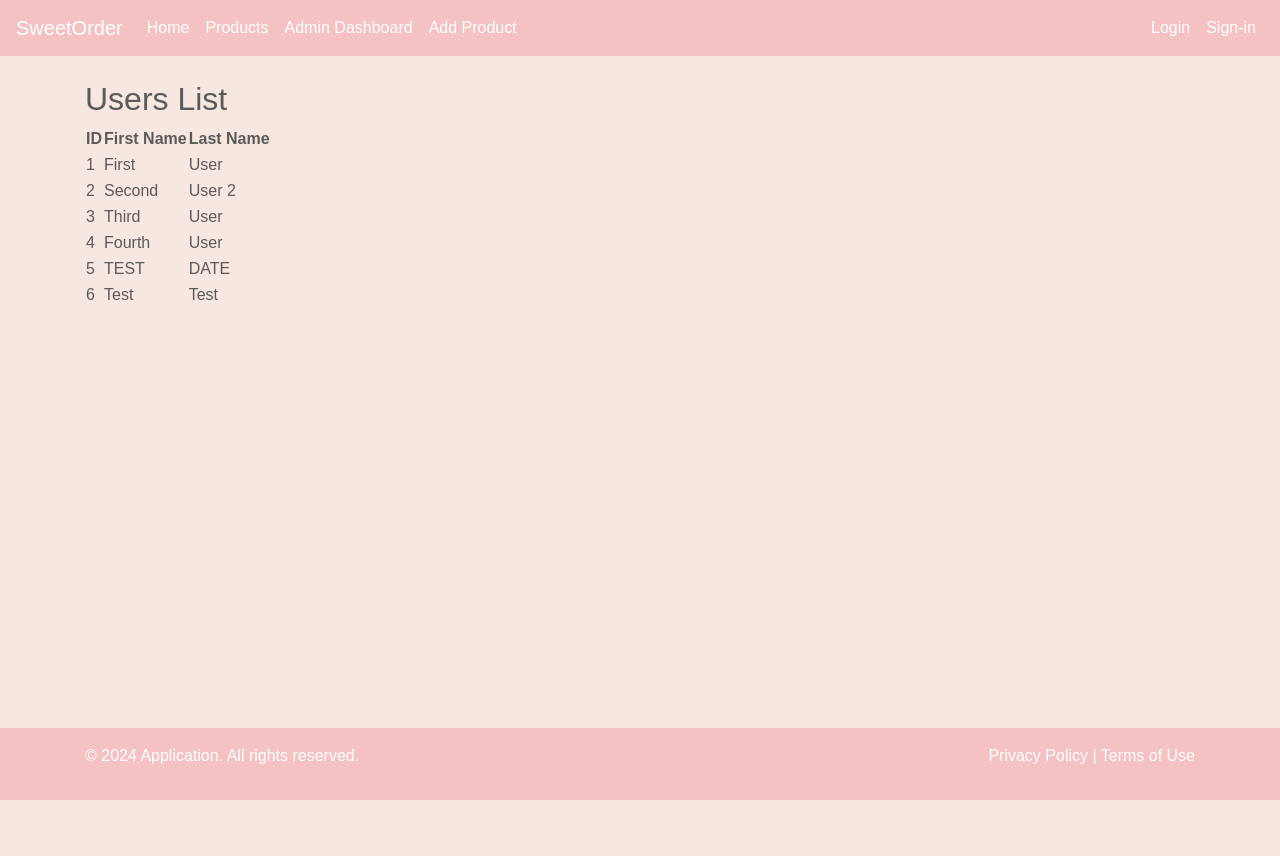
After one commit to BrunoOliveira90/SweetOrder, a Flask app: page /Admin_Dashboard in a window 1280 px wide. The commit adds this page. Run offline with Flask 3, Linux system fonts and the light colour scheme; some libraries are stand-ins or nearby versions.

```diff
--- a/app/auth.py
+++ b/app/auth.py
@@ -1,14 +1,14 @@
 from flask import render_template, redirect, url_for, Blueprint, flash, request
-from .models import User
+from .models import Product, User
 from werkzeug.security import generate_password_hash, check_password_hash
 from . import db
 from flask_login import login_user, login_required, logout_user, current_user
 
 auth = Blueprint('auth', __name__)
 
-'''@auth.route('/')
+@auth.route('/')
 def home():
-    return render_template('index.html')'''
+    return render_template('index.html')
 
 @auth.route('/login', methods=['GET', 'POST'])
 def login():
@@ -38,7 +38,34 @@ def logout():
 
 @auth.route('/products')
 def products():
-    return render_template('products.html')
+    products = Product.query.all()
+    return render_template('products.html', products=products)
+
+@auth.route('/Admin_Dashboard')
+def adm_Dashboard():
+    users = User.query.all()
+    return render_template('showdata.html', users=users)
+
+@auth.route('/Add_Product', methods=['GET', 'POST'])
+@login_required
+def addprod():
+    if request.method == 'POST':
+        name = request.form.get('name')
+        price = request.form.get('price')
+        description = request.form.get('description')
+
+        productname = Product.query.filter_by(name=name).first()
+
+        if productname:
+          flash('Product already registered.', category='danger')
+        else:
+            new_product = Product(name=name, price=price, description=description)
+            db.session.add(new_product)
+            db.session.commit()
+            flash('Product added successfully', category='success')
+            return redirect(url_for('auth.addprod'))
+
+    return render_template('prod_add.html')
 
 @auth.route('/sign-in', methods=['GET', 'POST'])
 def sign_in():
@@ -76,7 +103,7 @@ def sign_in():
             new_user = User(first_name=first_name, last_name=last_name, cpf=cpf, email=email, password=generate_password_hash(password, method='pbkdf2:sha256'), birth_date=birth_date, adress=adress, phone=phone)
             db.session.add(new_user)
             db.session.commit()
-            login_user(User, remember=True)
+            login_user(new_user, remember=True)
             flash('Account created Succesfully', category='success')
             return redirect(url_for('views.home'))
 
--- a/app/templates/base.html
+++ b/app/templates/base.html
@@ -9,7 +9,7 @@
     </head>
     <body>
         <nav class="navbar navbar-expand-lg navbar-custom">
-            <a class="navbar-brand" href="{{ url_for('views.home') }}">SweetOrder</a>
+            <a class="navbar-brand">SweetOrder</a>
             <button class="navbar-toggler" type="button" data-toggle="collapse" data-target="#navbarNav" aria-controls="navbarNav" aria-expanded="false" aria-label="Toggle navigation">
                 <span class="navbar-toggler-icon"></span>
             </button>
@@ -23,7 +23,11 @@
                     </li>
 
                     <li class="nav-item">
-                        <a class="nav-link" href="{{ url_for('views.home') }}">Admin Dashboard</a>
+                        <a class="nav-link" href="{{ url_for('auth.adm_Dashboard') }}">Admin Dashboard</a>
+                    </li>
+
+                    <li class="nav-item">
+                        <a class="nav-link" href="{{ url_for('auth.addprod') }}">Add Product</a>
                     </li>
 
                 </ul>
--- /dev/null
+++ b/app/templates/showdata.html
@@ -0,0 +1,25 @@
+{% extends "base.html" %}
+
+{% block title %}Show Data - SweetOrder{% endblock %}
+
+{% block content %}
+<h2>Users List</h2>
+<table>
+    <thead>
+        <tr>
+            <th>ID</th>
+            <th>First Name</th>
+            <th>Last Name</th>
+        </tr>
+    </thead>
+    <tbody>
+        {% for user in users %}
+        <tr>
+            <td>{{ user.id }}</td>
+            <td>{{ user.first_name }}</td>
+            <td>{{ user.last_name }}</td>
+        </tr>
+        {% endfor %}
+    </tbody>
+</table>
+{% endblock %}
```
Also changed, not shown: app/templates/prod_add.html (added, +28 -0 lines), app/templates/products.html (+42 -1 lines), instance/database.db.
